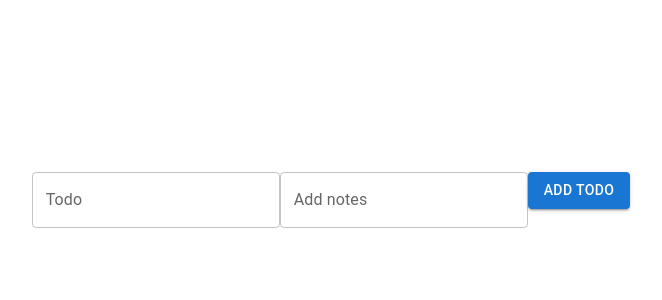
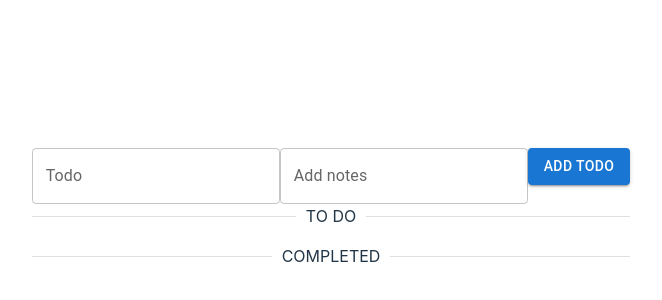
Before and after one commit to BUsuper/todo-project, a React (Vite) app: page / in a window 1280 px wide. Shown: the part 184-484 px from the top of the page, without its empty margins (309-971 px from the left). Built offline with nearby package versions, Linux system fonts and the light colour scheme.

Commit message:
Add divider to TodoList

```diff
--- a/src/components/TodosList/TodosList.jsx
+++ b/src/components/TodosList/TodosList.jsx
@@ -1,4 +1,4 @@
-import { Checkbox, IconButton, List, ListItem } from '@mui/material/';
+import { Checkbox, Divider, IconButton, List, ListItem } from '@mui/material/';
 import DeleteIcon from '@mui/icons-material/Delete';
 import { useDispatch, useSelector } from 'react-redux';
 import { deleteTodo, makeSelectTodos } from '../../features/todosSlice'
@@ -27,7 +27,8 @@ export function TodosList ({ completed = false }) {
         dispatch(deleteTodo(id));
     }
 
-    return (
+    return (<>
+        <Divider>{completed ? "COMPLETED" : "TO DO"}</Divider>
         <List>
             {
             todos.map(todo => (
@@ -41,5 +42,5 @@ export function TodosList ({ completed = false }) {
                 ))
             }
         </List>
-    );
+    </>);
 }
```
